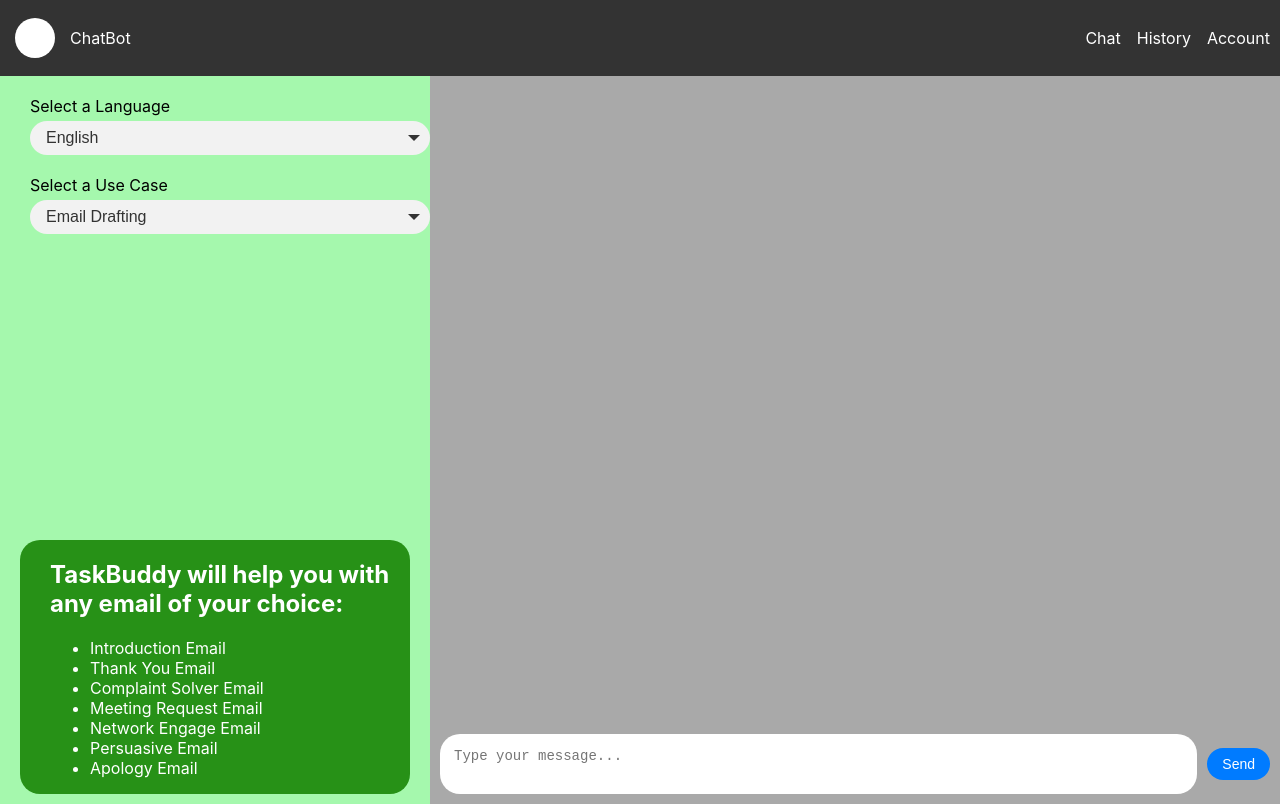
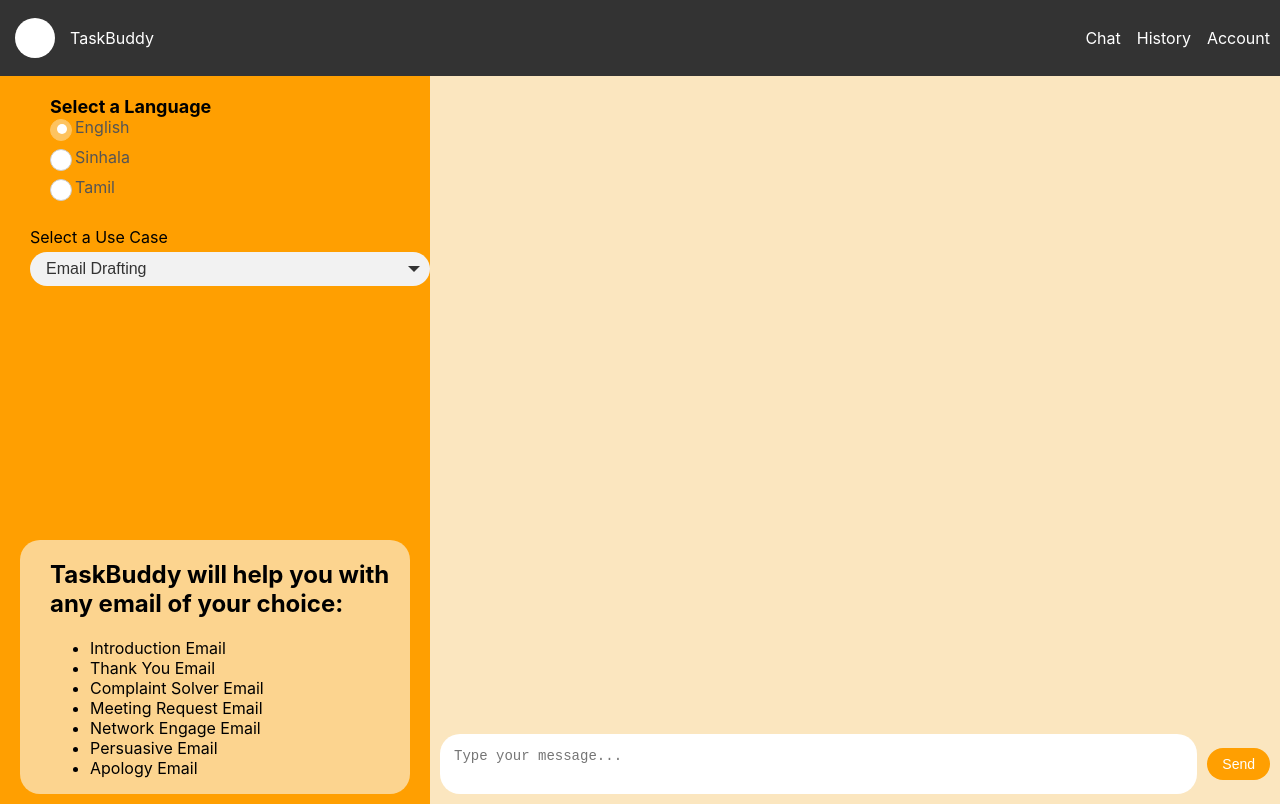
Before and after one commit to jesterccs/ChatBot, a React (Create React App) app: page / in a window 1280 px wide. Built offline with nearby package versions, Linux system fonts and the light colour scheme.

Commit message:
Added radio buttons for language selector

```diff
--- /dev/null
+++ b/src/Components/LanguageSelector.tsx
@@ -0,0 +1,44 @@
+import React, { useState } from 'react';
+import '../styles/languageSelector.css';
+
+interface LanguageSelectorProps {
+    languageOptions: string[];
+    defaultLanguage?: string;
+    onLanguageChange?: (selectedLanguage: string) => void;
+}
+
+const LanguageSelector: React.FC<LanguageSelectorProps> = (props) => {
+    const { languageOptions, defaultLanguage, onLanguageChange } = props;
+    const [selectedLanguage, setSelectedLanguage] = useState(defaultLanguage || '');
+
+    const handleLanguageChange = (event: React.ChangeEvent<HTMLInputElement>) => {
+        const selectedLanguage = event.target.value;
+        setSelectedLanguage(selectedLanguage);
+        if (onLanguageChange) {
+            onLanguageChange(selectedLanguage);
+        }
+    };
+
+    return (
+        <div className="language-selector-container">
+            <label className="language-selector-label">Select a Language</label>
+            <div className="language-selector-options">
+                {languageOptions.map((language, index) => (
+                    <div key={index} className="language-selector-option">
+                        <input
+                            type="radio"
+                            id={`language-option-${index}`}
+                            name="language"
+                            value={language}
+                            checked={selectedLanguage === language}
+                            onChange={handleLanguageChange} // Updated here
+                        />
+                        <label htmlFor={`language-option-${index}`}>{language}</label>
+                    </div>
+                ))}
+            </div>
+        </div>
+    );
+};
+
+export default LanguageSelector;
--- a/src/Components/NavBar.tsx
+++ b/src/Components/NavBar.tsx
@@ -7,7 +7,7 @@ function NavBar() {
         <div className="chatbot-header">
             <div className="avatar-title">
                 <div className="chatbot-avatar"></div>
-                <div className="chatbot-title">ChatBot</div>
+                <div className="chatbot-title">TaskBuddy</div>
             </div>
             <div className="navbar">
                 <Link to="/">Chat</Link>
--- a/src/pages/Chatbot.tsx
+++ b/src/pages/Chatbot.tsx
@@ -1,6 +1,7 @@
 import React, {useState, useEffect, useRef} from "react";
 import "../styles/ChatBot.css";
-import {ExportResponse, GetResponse} from "../api";
+import {ExportResponse, GetResponse} from "../api/ApiService";
+import LanguageSelector from "../Components/LanguageSelector";
 
 
 interface Message {
@@ -177,13 +178,13 @@ const Chatbot: React.FC = () => {
         }
     };
 
-    const languageToggleMenu = () => {
-        setLanguageIsOpen((prevState) => !prevState);
-    };
+    // const languageToggleMenu = () => {
+    //     setLanguageIsOpen((prevState) => !prevState);
+    // };
 
     const handleOptionsClickLanguage = (language: any) => {
         setLanguageSelectedOption(language)
-        setLanguageIsOpen(false)
+        console.log(language)
     }
 
     // const handleOnClick = async () => {
@@ -237,23 +238,31 @@ const Chatbot: React.FC = () => {
                 <div className="feature-container">
 
                     {/*Language selection*/}
-                    <div className="language-dropdown-container">
-                        <label className="language-dropdown-label">Select a Language</label>
-                        <div className="language-dropdown">
-                            <button className="language-dropdown-toggle" onClick={languageToggleMenu}>
-                                {languageSelectedOption ? languageSelectedOption : languageOptions[0]}
-                            </button>
-                            {languageIsOpen && (
-                                <ul className="language-dropdown-menu">
-                                    {languageOptions.map((language, index) => (
-                                        <li key={index} onClick={() => handleOptionsClickLanguage(language)}>
-                                            {language}
-                                        </li>
-                                    ))}
-                                </ul>
-                            )}
-                        </div>
-                    </div>
+                    {/*<div className="language-dropdown-container">*/}
+                    {/*    <label className="language-dropdown-label">Select a Language</label>*/}
+                    {/*    <div className="language-dropdown">*/}
+                    {/*        <button className="language-dropdown-toggle" onClick={languageToggleMenu}>*/}
+                    {/*            {languageSelectedOption ? languageSelectedOption : languageOptions[0]}*/}
+                    {/*        </button>*/}
+                    {/*        {languageIsOpen && (*/}
+                    {/*            <ul className="language-dropdown-menu">*/}
+                    {/*                {languageOptions.map((language, index) => (*/}
+                    {/*                    <li key={index} onClick={() => handleOptionsClickLanguage(language)}>*/}
+                    {/*                        {language}*/}
+                    {/*                    </li>*/}
+                    {/*                ))}*/}
+                    {/*            </ul>*/}
+                    {/*        )}*/}
+                    {/*    </div>*/}
+                    {/*</div>*/}
+                    <LanguageSelector
+                        languageOptions={languageOptions}
+                        defaultLanguage={languageOptions[0]}
+                        onLanguageChange={(selectedLanguage: string) => {
+                            setLanguageSelectedOption(selectedLanguage);
+                            console.log(selectedLanguage)
+                        }}
+                    />
 
                     {/*Use case selection*/}
                     <div className="useCase-dropdown-container">
@@ -327,12 +336,20 @@ const Chatbot: React.FC = () => {
                                 <div className={`message ${chatItem.message.sender}`} style={{ whiteSpace: "pre-wrap" }}>
                                     <div>{chatItem.message.content}</div>
                                 </div>
-                                {chatItem.response && (
+                                {chatItem.response ? (
                                     <div className="chatbot-response">
                                         <div className="response">{chatItem.response.response.toString()}</div>
                                         <div className={"export-btn"} onClick={() => handleOnClickExport(chatItem)}>export</div>
                                     </div>
-                                )}
+                                )
+                                    : (
+                                        <div className="typing-loader">
+                                            <span className="dot"></span>
+                                            <span className="dot"></span>
+                                            <span className="dot"></span>
+                                        </div>
+                                    )
+                                }
                             </div>
                         ))}
                         <div ref={messagesEndRef} />
--- a/src/styles/ChatBot.css
+++ b/src/styles/ChatBot.css
@@ -7,17 +7,17 @@
 
 .feature-container {
     flex: 2;
-    background-color: #a5f8ad;
+    background-color: #FF9F01;
     flex-direction: column;
     display: flex;
 }
 
 .bullet-points {
     padding: 0 20px 0 30px;
-    background-color: #279117;
+    background-color: #FCD48F;
     border-radius: 20px;
     margin: auto 20px 10px 20px;
-    color: white;
+    color: black;
 }
 
 .bullet-points ul {
@@ -28,14 +28,14 @@
     flex: 5;
     display: flex;
     flex-direction: column;
-    background-color: darkgray;
+    background-color: #FBE6BF;
     overflow-y: auto;
 }
 
 .chatbot-messages {
     flex-grow: 1;
     padding: 10px;
-    background-color: darkgray;
+    background-color: #FBE6BF;
     overflow-wrap: break-word;
     word-wrap: break-word;
     word-break: break-word;
@@ -60,8 +60,9 @@
 }
 
 .user {
-    background-color: #b205ec;
-    color: #fff;
+    background-color: #FAF8EE;
+    color: black;
+    font-weight: bold;
     text-align: left;
     align-self: flex-end; /* Align the user messages to the right */
 }
@@ -72,13 +73,15 @@
     margin: 0 0 5px 0;
     padding: 10px;
     /*flex-grow: 1;*/
-    background-color: #007bff;
+    background-color: #FDC360;
     max-width: 70%;
     align-self: flex-start;
+    box-shadow: 0 2px 4px rgba(0, 0, 0, 0.1);
 }
 
 .response {
-    color: #fff;
+    color: black;
+    font-weight: bold;
     text-align: left;
     white-space: pre-wrap;
 }
@@ -87,7 +90,7 @@
     display: flex;
     align-items: flex-end;
     padding: 10px;
-    background-color: darkgray;
+    background-color: #FBE6BF;
 }
 
 .input-container {
@@ -129,7 +132,7 @@
     padding: 8px 15px;
     border: none;
     border-radius: 20px;
-    background-color: #007bff;
+    background-color: #FF9F01;
     color: #fff;
     font-size: 14px;
     cursor: pointer;
@@ -262,11 +265,38 @@
     margin: 10px;
     height: 30px;
     width: 60px;
-    background-color: #a5f8ad;
+    background-color: #FF9F01;
     border-radius: 20px;
     display: flex;
     align-content: center;
     justify-content: center;
     line-height: 25px;
-    font-weight: bold;
+    font-weight: bolder;
+    color: white;
 }
+
+.typing-loader {
+    display: flex;
+    align-items: center;
+}
+
+.dot {
+    width: 10px;
+    height: 10px;
+    background-color: #ff9101;
+    border-radius: 50%;
+    margin: 0 3px;
+    animation: typing 1s infinite;
+}
+
+@keyframes typing {
+    0% {
+        opacity: 0.2;
+    }
+    20% {
+        opacity: 1;
+    }
+    100% {
+        opacity: 0.2;
+    }
+}
--- /dev/null
+++ b/src/styles/languageSelector.css
@@ -0,0 +1,85 @@
+.language-selector-container {
+    display: flex;
+    flex-direction: column;
+    margin-left: 50px;
+    margin-top: 20px;
+}
+
+.language-selector-label {
+    font-weight: bold;
+    font-size: 18px; /* Increase the font size */
+}
+
+.language-selector-options {
+    display: flex;
+    flex-direction: column;
+}
+
+.language-selector-option {
+    margin-bottom: 10px;
+}
+
+.language-selector-option input[type='radio'] {
+    display: none;
+}
+
+.language-selector-option label {
+    cursor: pointer;
+    padding-left: 25px;
+    position: relative;
+    color: #555;
+    font-size: 16px; /* Increase the font size */
+}
+
+.language-selector-option label:before {
+    content: '';
+    display: inline-block;
+    width: 20px; /* Increase the size of the circle */
+    height: 20px; /* Increase the size of the circle */
+    margin-right: 5px;
+    border-radius: 50%;
+    border: 1px solid #ccc;
+    position: absolute;
+    top: 2px;
+    left: 0;
+    background-color: #fff;
+}
+
+.language-selector-option input[type='radio']:checked + label:before {
+    background-color: #FDC360;
+    border-color: #FDC360;
+}
+
+.language-selector-option input[type='radio']:checked + label:after {
+    content: '';
+    display: inline-block;
+    width: 10px; /* Increase the size of the inner circle */
+    height: 10px; /* Increase the size of the inner circle */
+    border-radius: 50%;
+    background-color: #fff;
+    position: absolute;
+    top: 60%;
+    left: 15%;
+    transform: translate(-50%, -50%);
+}
+
+/* Hover Styles */
+
+.language-selector-option label:hover:before {
+    border-color: #FF9F01;
+}
+
+.language-selector-option input[type='radio']:checked + label:hover:before {
+    background-color: #FF9F01;
+}
+
+.language-selector-option input[type='radio']:checked + label:hover:after {
+    background-color: #fff;
+}
+
+/* Transition */
+
+.language-selector-option label:before,
+.language-selector-option label:after {
+    transition: all 0.3s ease;
+}
```
Also changed, not shown: src/api/ApiService.ts (renamed from src/api/index.ts).
